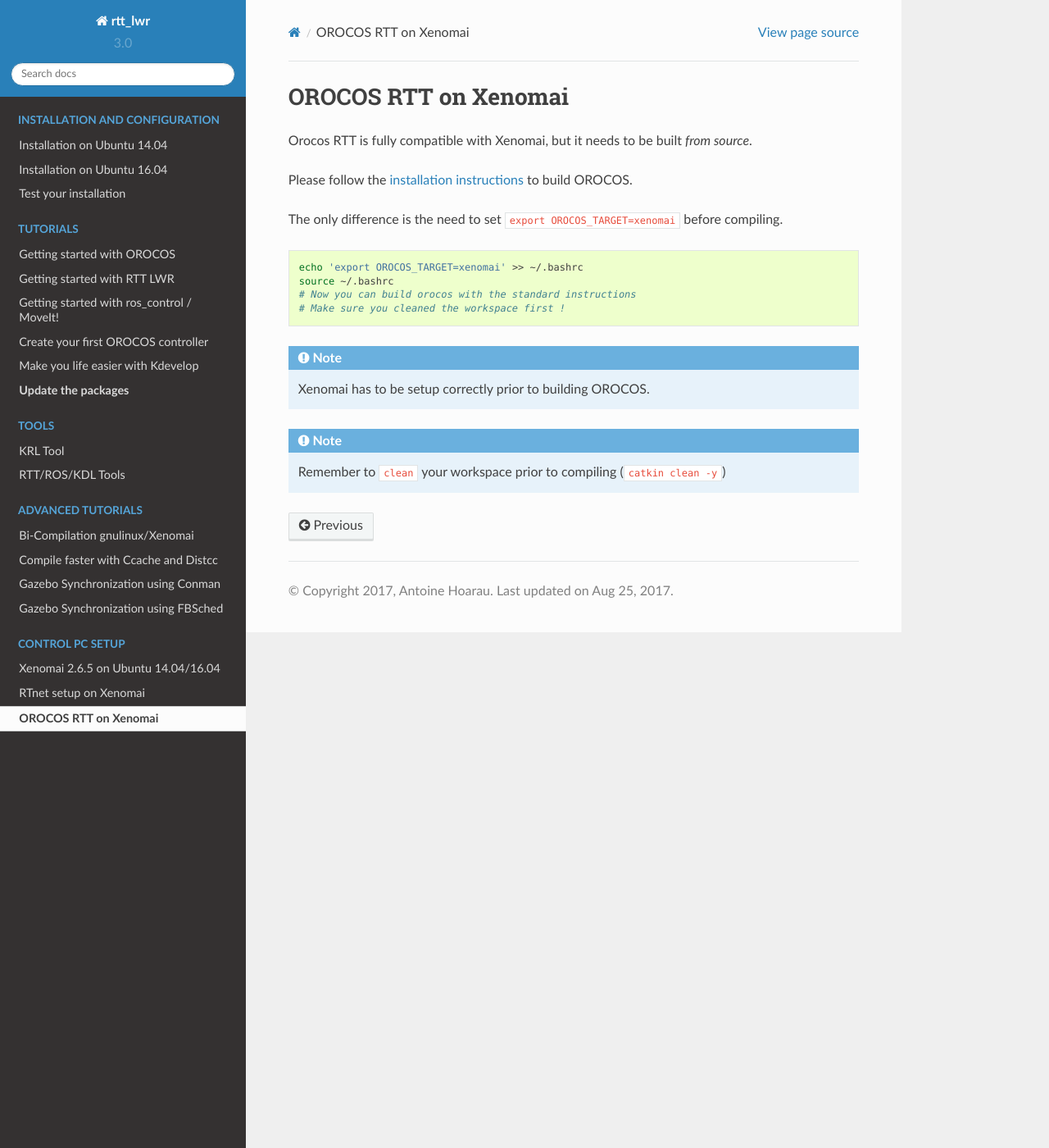
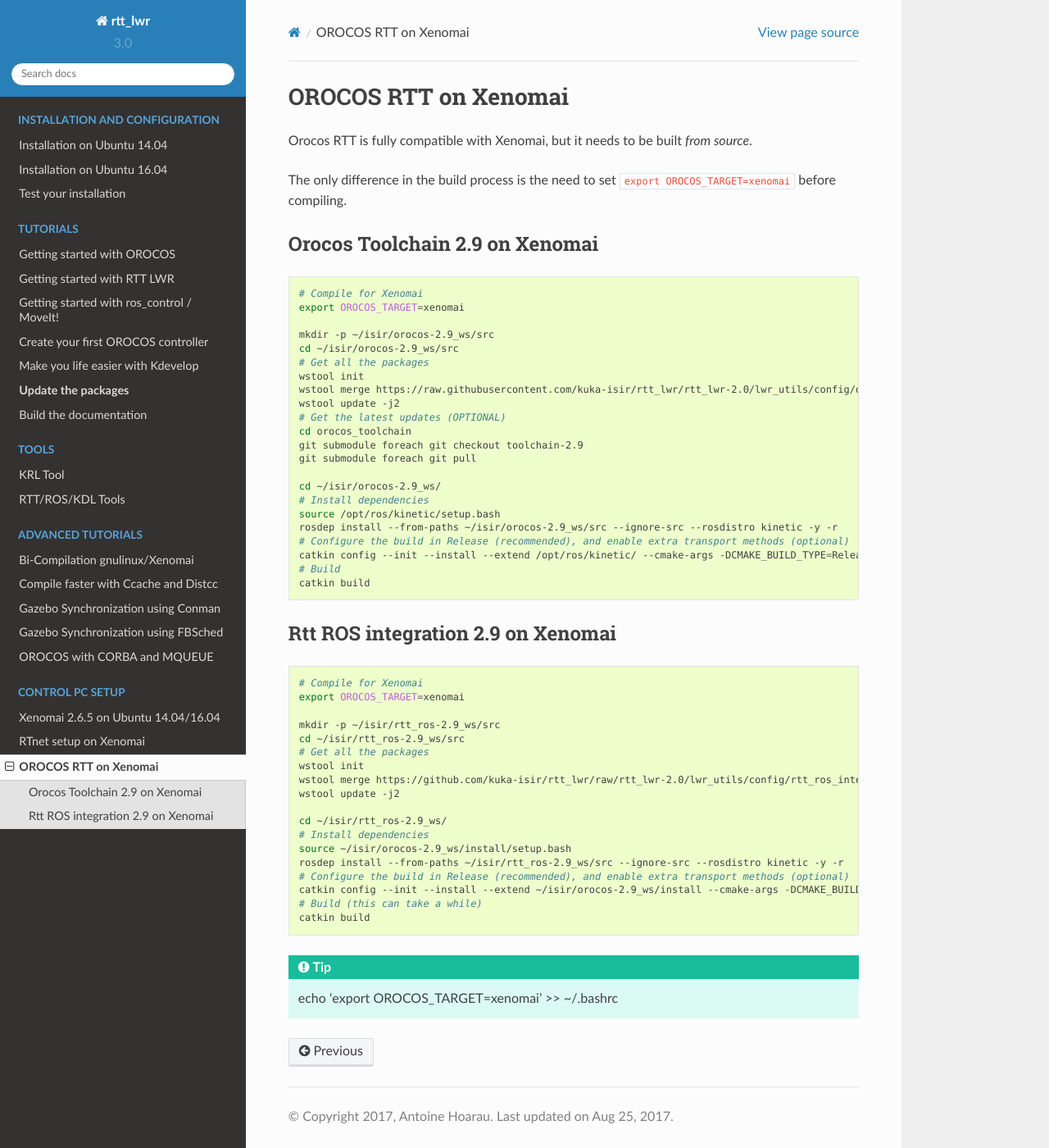
Before and after one commit to kuka-isir/rtt_lwr, a Sphinx documentation site: the page built from docs/source/rtpc/orocos-xenomai.rst, in a window 1280 px wide and 1400 px high. Shown: the whole window at 82% size. Built offline with Sphinx 7.4.7 and the Read the Docs theme 2.0.0, drawn with Linux system fonts in a browser that asks for light colours.

Commit message:
more docs

```diff
--- a/docs/source/adv-tutos/ccache-distcc.rst
+++ b/docs/source/adv-tutos/ccache-distcc.rst
@@ -4,7 +4,7 @@
 * ccache : https://ccache.samba.org/
 * distcc : https://github.com/distcc/distcc
 
-.. warning:: You need to be connected to a high speed network to actually improve your build time
+.. note:: You need to be connected to a high speed network to actually improve your build time
 
 Installation on hosts and clients
 ---------------------------------
--- a/docs/source/rtpc/orocos-xenomai.rst
+++ b/docs/source/rtpc/orocos-xenomai.rst
@@ -1,21 +1,62 @@
-#####################
 OROCOS RTT on Xenomai
-#####################
+=====================
 
 Orocos RTT is fully compatible with Xenomai, but it needs to be built *from source*.
 
-Please follow the `installation instructions </install/install-16.04-kinetic.html>`_ to build OROCOS.
+The only difference in the build process is the need to set ``export OROCOS_TARGET=xenomai`` before compiling.
 
-The only difference is the need to set ``export OROCOS_TARGET=xenomai`` before compiling.
+Orocos Toolchain 2.9 on Xenomai
+-------------------------------
 
 .. code-block:: bash
 
+    # Compile for Xenomai
+    export OROCOS_TARGET=xenomai
+
+    mkdir -p ~/isir/orocos-2.9_ws/src
+    cd ~/isir/orocos-2.9_ws/src
+    # Get all the packages
+    wstool init
+    wstool merge https://raw.githubusercontent.com/kuka-isir/rtt_lwr/rtt_lwr-2.0/lwr_utils/config/orocos_toolchain-2.9.rosinstall
+    wstool update -j2
+    # Get the latest updates (OPTIONAL)
+    cd orocos_toolchain
+    git submodule foreach git checkout toolchain-2.9
+    git submodule foreach git pull
+
+    cd ~/isir/orocos-2.9_ws/
+    # Install dependencies
+    source /opt/ros/kinetic/setup.bash
+    rosdep install --from-paths ~/isir/orocos-2.9_ws/src --ignore-src --rosdistro kinetic -y -r
+    # Configure the build in Release (recommended), and enable extra transport methods (optional)
+    catkin config --init --install --extend /opt/ros/kinetic/ --cmake-args -DCMAKE_BUILD_TYPE=Release -DENABLE_MQ=ON -DENABLE_CORBA=ON -DCORBA_IMPLEMENTATION=OMNIORB
+    # Build
+    catkin build
+
+Rtt ROS integration 2.9 on Xenomai
+----------------------------------
+
+.. code-block:: bash
+
+    # Compile for Xenomai
+    export OROCOS_TARGET=xenomai
+
+    mkdir -p ~/isir/rtt_ros-2.9_ws/src
+    cd ~/isir/rtt_ros-2.9_ws/src
+    # Get all the packages
+    wstool init
+    wstool merge https://github.com/kuka-isir/rtt_lwr/raw/rtt_lwr-2.0/lwr_utils/config/rtt_ros_integration-2.9.rosinstall
+    wstool update -j2
+
+    cd ~/isir/rtt_ros-2.9_ws/
+    # Install dependencies
+    source ~/isir/orocos-2.9_ws/install/setup.bash
+    rosdep install --from-paths ~/isir/rtt_ros-2.9_ws/src --ignore-src --rosdistro kinetic -y -r
+    # Configure the build in Release (recommended), and enable extra transport methods (optional)
+    catkin config --init --install --extend ~/isir/orocos-2.9_ws/install --cmake-args -DCMAKE_BUILD_TYPE=Release -DENABLE_MQ=ON -DENABLE_CORBA=ON -DCORBA_IMPLEMENTATION=OMNIORB
+    # Build (this can take a while)
+    catkin build
+
+.. tip::
+
     echo 'export OROCOS_TARGET=xenomai' >> ~/.bashrc
-    source ~/.bashrc
-    # Now you can build orocos with the standard instructions
-    # Make sure you cleaned the workspace first !
-
-
-.. note:: Xenomai has to be setup correctly prior to building OROCOS.
-
-.. note:: Remember to ``clean`` your workspace prior to compiling (``catkin clean -y``)
```
Also changed, not shown: docs/source/adv-tutos/orocos-corba.rst (added, +10 -0 lines), docs/source/index.rst (+10 -1 lines), docs/source/install/install-16.04-kinetic.rst (+0 -11 lines), docs/source/tutos/build-docs.rst (added, +23 -0 lines), docs/source/tutos/update-pkgs.rst (+0 -31 lines).
